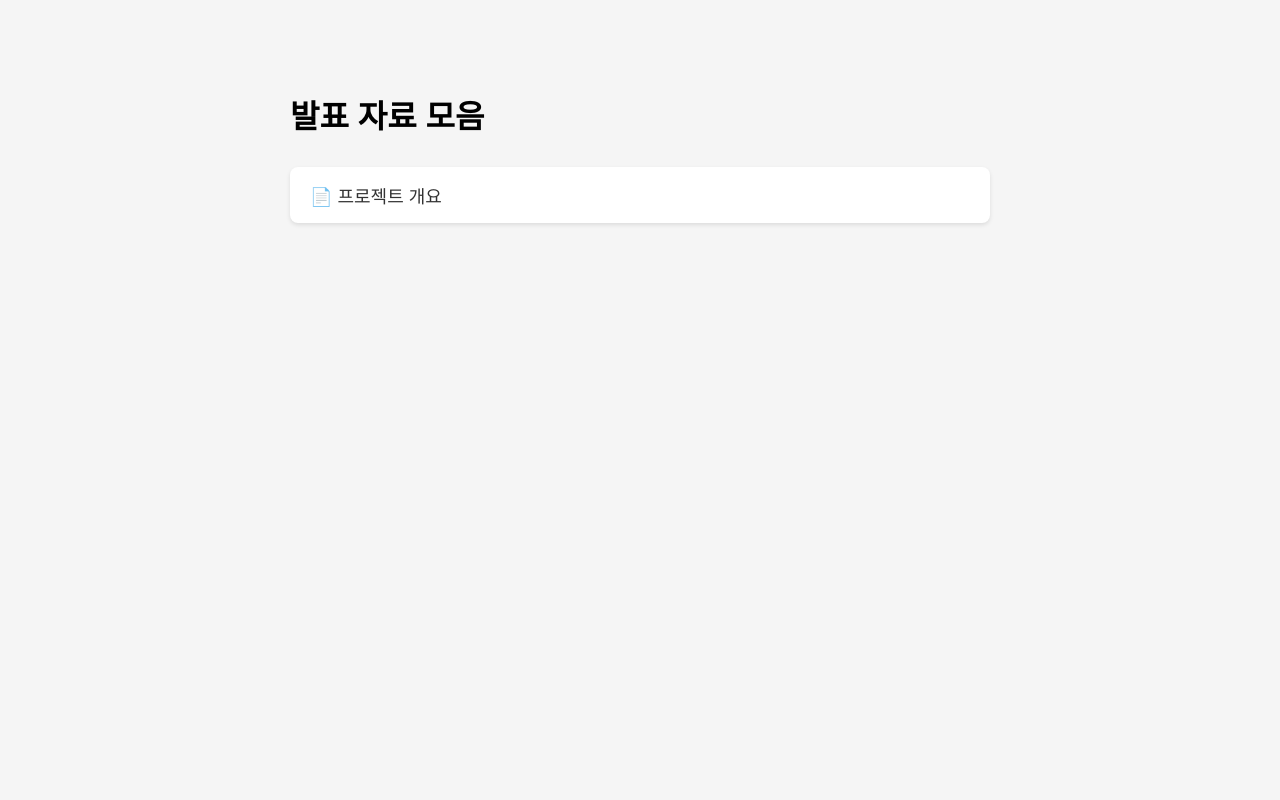
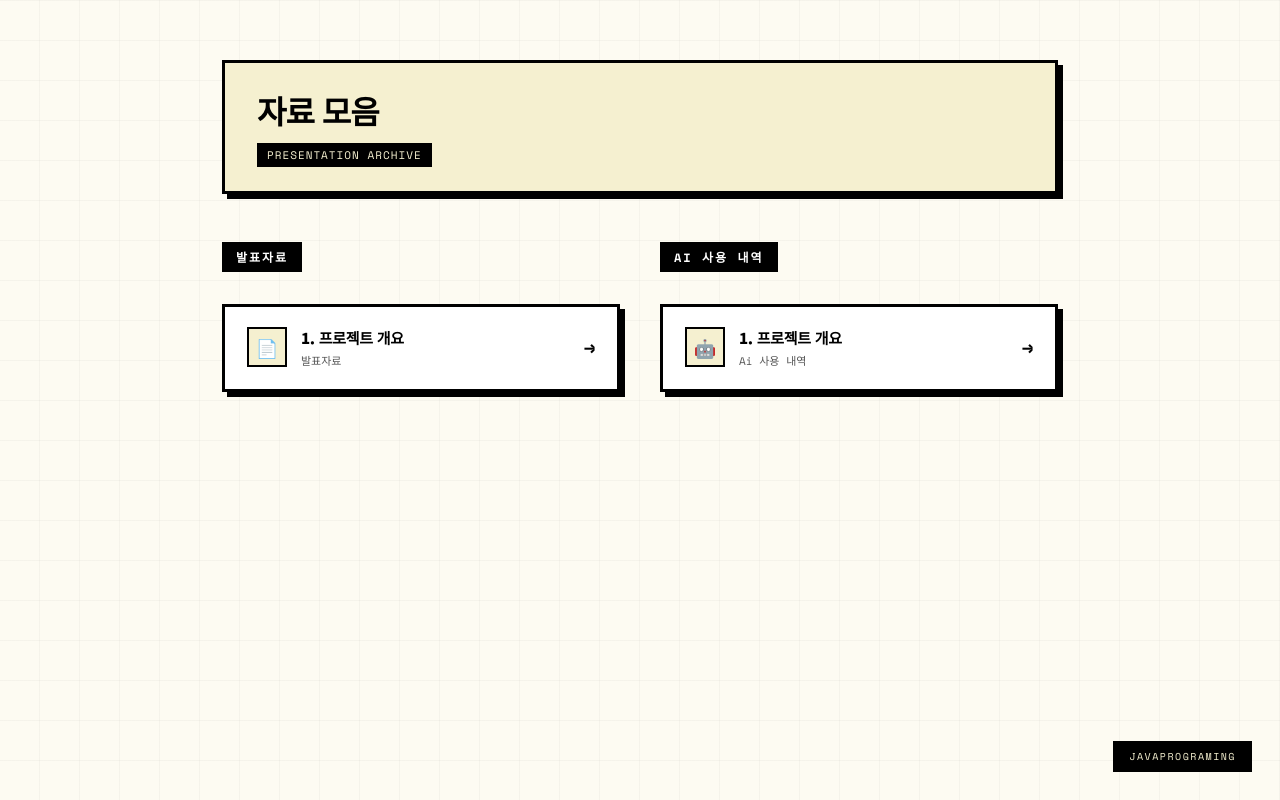
Before and after one commit to noctis-03/FinalJavaProject, a plain HTML site: page index.html in a window 1280 px wide. Drawn offline with nearby package versions, Linux system fonts and the light colour scheme.

Commit message:
디렉토리 수정

```diff
--- a/index.html
+++ b/index.html
@@ -3,38 +3,264 @@
 <head>
   <meta charset="UTF-8">
   <title>발표 자료 모음</title>
+  <link rel="preconnect" href="https://fonts.googleapis.com">
+  <link href="https://fonts.googleapis.com/css2?family=Space+Mono:wght@400;700&family=Noto+Sans+KR:wght@700;900&display=swap" rel="stylesheet">
   <style>
+    :root {
+      --bg: #FDFBF2;
+      --black: #000000;
+      --yellow: #F5F0D0;
+      --red: #FF3333;
+      --blue: #2233FF;
+      --white: #FFFFFF;
+      --shadow: 5px 5px 0px var(--black);
+      --shadow-hover: 7px 7px 0px var(--black);
+    }
+
+    * { margin: 0; padding: 0; box-sizing: border-box; }
+
     body {
-      font-family: 'Apple SD Gothic Neo', 'Noto Sans KR', sans-serif;
-      max-width: 700px;
-      margin: 50px auto;
-      padding: 20px;
-      background: #f5f5f5;
+      font-family: 'Noto Sans KR', 'Space Mono', monospace;
+      background: var(--bg);
+      color: var(--black);
+      min-height: 100vh;
+      background-image:
+              repeating-linear-gradient(
+                      0deg,
+                      transparent,
+                      transparent 39px,
+                      rgba(0,0,0,0.03) 39px,
+                      rgba(0,0,0,0.03) 40px
+              ),
+              repeating-linear-gradient(
+                      90deg,
+                      transparent,
+                      transparent 39px,
+                      rgba(0,0,0,0.03) 39px,
+                      rgba(0,0,0,0.03) 40px
+              );
     }
-    h1 { margin-bottom: 30px; }
-    a {
-      display: block;
-      padding: 15px 20px;
-      margin: 10px 0;
-      background: #fff;
-      border-radius: 8px;
+
+    .wrapper {
+      max-width: 900px;
+      margin: 0 auto;
+      padding: 60px 32px 120px;
+    }
+
+    .header {
+      border: 3px solid var(--black);
+      background: var(--yellow);
+      padding: 24px 32px;
+      margin-bottom: 48px;
+      box-shadow: var(--shadow);
+      position: relative;
+    }
+
+    .header h1 {
+      font-family: 'Noto Sans KR', sans-serif;
+      font-weight: 900;
+      font-size: 32px;
+      text-transform: uppercase;
+      letter-spacing: -1px;
+    }
+
+    .header .tag {
+      display: inline-block;
+      margin-top: 10px;
+      font-family: 'Space Mono', monospace;
+      font-size: 11px;
+      letter-spacing: 1px;
+      background: var(--black);
+      color: var(--yellow);
+      padding: 4px 10px;
+      text-transform: uppercase;
+    }
+
+    .grid {
+      display: grid;
+      grid-template-columns: 1fr 1fr;
+      gap: 40px;
+    }
+
+    .section-label {
+      font-family: 'Space Mono', monospace;
+      font-size: 12px;
+      font-weight: 700;
+      letter-spacing: 2px;
+      text-transform: uppercase;
+      color: var(--white);
+      background: var(--black);
+      display: inline-block;
+      padding: 6px 14px;
+      margin-bottom: 20px;
+      border: none;
+    }
+
+    .card {
+      display: flex;
+      align-items: flex-start;
+      gap: 14px;
+      padding: 20px 22px;
+      margin: 12px 0;
+      background: var(--white);
+      border: 3px solid var(--black);
+      border-radius: 0;
       text-decoration: none;
-      color: #333;
+      color: var(--black);
+      font-size: 14px;
+      transition: all 0.15s ease;
+      position: relative;
+      box-shadow: var(--shadow);
+      cursor: pointer;
+    }
+
+    .card:hover {
+      transform: translate(-2px, -2px);
+      box-shadow: var(--shadow-hover);
+    }
+
+    .card:active {
+      transform: translate(3px, 3px);
+      box-shadow: 1px 1px 0px var(--black);
+    }
+
+    .card-icon {
+      width: 40px;
+      height: 40px;
+      background: var(--yellow);
+      border: 2px solid var(--black);
+      border-radius: 0;
+      display: flex;
+      align-items: center;
+      justify-content: center;
       font-size: 18px;
-      box-shadow: 0 2px 4px rgba(0,0,0,0.1);
-      transition: transform 0.1s;
+      flex-shrink: 0;
+      font-weight: 700;
+      transition: background 0.15s;
     }
-    a:hover {
-      transform: translateX(5px);
-      background: #e8f0fe;
+
+    .card:hover .card-icon {
+      background: var(--red);
+    }
+
+    .card-body {
+      flex: 1;
+    }
+
+    .card-title {
+      font-weight: 900;
+      color: var(--black);
+      margin-bottom: 4px;
+      font-size: 15px;
+      letter-spacing: -0.3px;
+    }
+
+    .card-desc {
+      font-family: 'Space Mono', monospace;
+      font-size: 11px;
+      color: #555;
+      font-weight: 400;
+    }
+
+    .card-arrow {
+      font-family: 'Space Mono', monospace;
+      font-size: 18px;
+      font-weight: 700;
+      color: var(--black);
+      align-self: center;
+      transition: transform 0.15s;
+    }
+
+    .card:hover .card-arrow {
+      transform: translateX(4px);
+      color: var(--red);
+    }
+
+    .card.blue-accent .card-icon {
+      background: #D0D8FF;
+    }
+    .card.blue-accent:hover .card-icon {
+      background: var(--blue);
+    }
+    .card.blue-accent:hover .card-arrow {
+      color: var(--blue);
+    }
+
+    .stamp {
+      position: fixed;
+      bottom: 28px;
+      right: 28px;
+      font-family: 'Space Mono', monospace;
+      font-size: 10px;
+      letter-spacing: 1.5px;
+      text-transform: uppercase;
+      background: var(--black);
+      color: var(--yellow);
+      padding: 8px 16px;
+      border: none;
+    }
+
+    @media (max-width: 600px) {
+      .grid { grid-template-columns: 1fr; gap: 32px; }
+      .wrapper { padding: 40px 16px 80px; }
+      .header h1 { font-size: 24px; }
     }
   </style>
 </head>
 <body>
-  <h1>발표 자료 모음</h1>
+<div class="wrapper">
 
-  <!-- PDF 추가할 때마다 아래에 한 줄씩 추가 -->
-  <a href="docs/project_overview/project-overview.pdf">📄 프로젝트 개요 </a>
+  <div class="header">
+    <h1>자료 모음</h1>
+    <span class="tag">Presentation Archive</span>
+  </div>
 
+  <div class="grid">
+    <div class="section">
+      <div class="section-label">발표자료</div>
+
+
+      <a class="card" href="docs/project_overview/project-overview.pdf">
+        <div class="card-icon">📄</div>
+        <div class="card-body">
+          <div class="card-title">1. 프로젝트 개요</div>
+          <div class="card-desc">발표자료</div>
+        </div>
+        <span class="card-arrow">→</span>
+      </a>
+
+
+
+
+
+
+
+
+    </div>
+
+    <div class="section">
+      <div class="section-label blue-accent">AI 사용 내역</div>
+
+      <a class="card" href="AI사용내역/ai 사용 내역 프로젝트 개요.pdf">
+        <div class="card-icon">🤖</div>
+        <div class="card-body">
+          <div class="card-title">1. 프로젝트 개요 </div>
+          <div class="card-desc">Ai 사용 내역</div>
+        </div>
+        <span class="card-arrow">→</span>
+      </a>
+
+
+
+
+
+
+
+    </div>
+  </div>
+
+</div>
+
+<div class="stamp">JavaPrograming</div>
 </body>
 </html>
```
